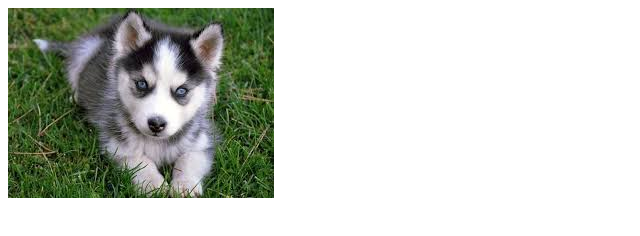
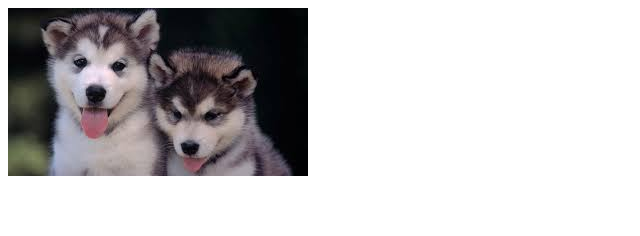
Before and after one commit to maritecatherine/pet, a plain HTML site: page index.html in a window 1280 px wide. Shown: the whole page, without its empty margins (0-640 px from the left). Drawn offline with Linux system fonts and the light colour scheme.

Commit message:
change the image

```diff
--- a/index.html
+++ b/index.html
@@ -8,7 +8,7 @@
 </head>
 <body>
     <div class="top">
-        <img src="/images/husky.jpeg" alt="husky puppy">
+        <img src="/images/walhusky.jpeg" alt="husky puppy">
 
     </div>
 
```
